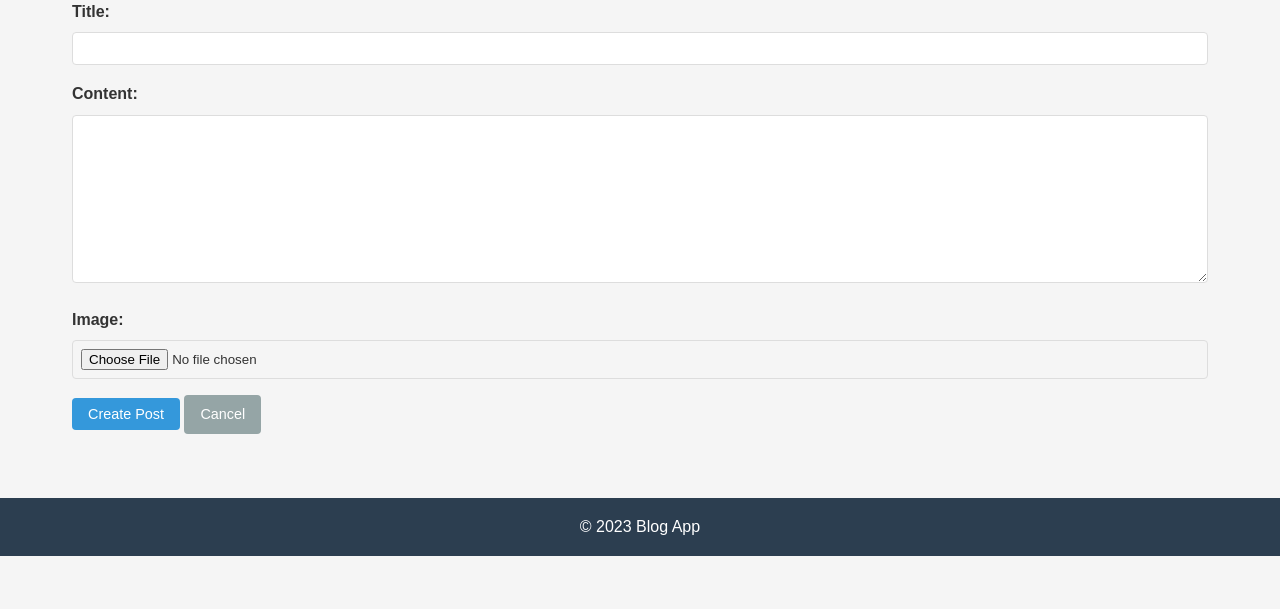
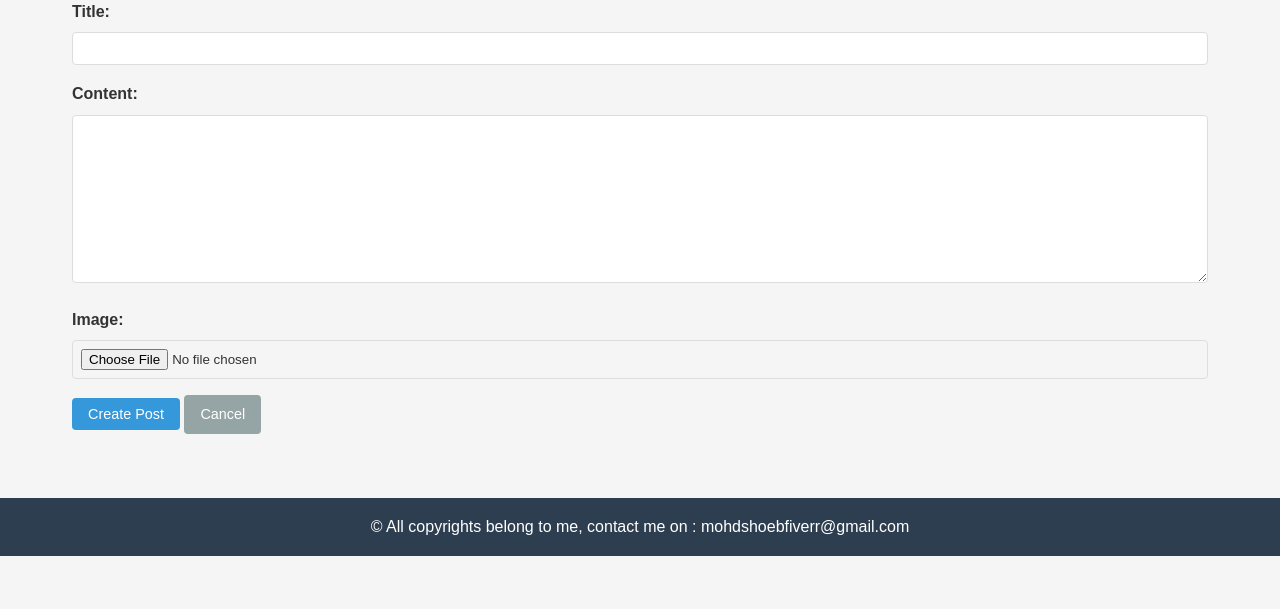
Before and after one commit to shoebUnideb/Newsletter, a Flask app: page /admin/post/new in a window 1280 px wide. Shown: the part 142-751 px from the top of the page. Run offline with Flask 3, Linux system fonts and the light colour scheme; the visitor is signed in with stand-in values (Sample User, id 1); parts of the project's set-up code (start-up, migrations or seed data) failed here and were passed over.

Commit message:
Update base.html

```diff
--- a/templates/base.html
+++ b/templates/base.html
@@ -40,7 +40,7 @@
     </main>
 
     <footer>
-        <p>&copy; 2023 Blog App</p>
+        <p>&copy; All copyrights belong to me, contact me on : mohdshoebfiverr@gmail.com</p>
     </footer>
 
     <script src="{{ url_for('static', filename='js/main.js') }}"></script>
```
